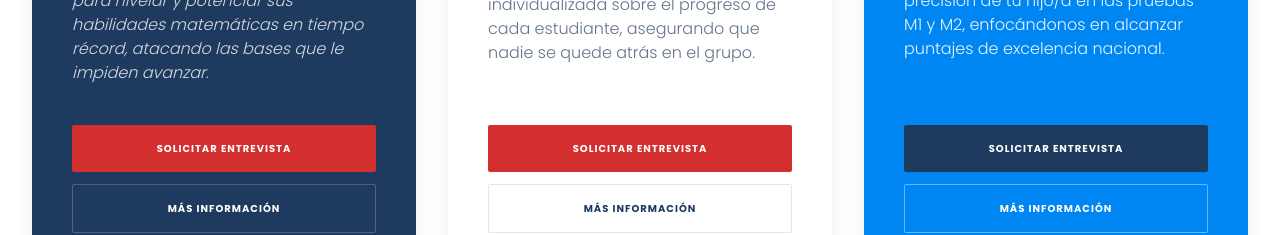
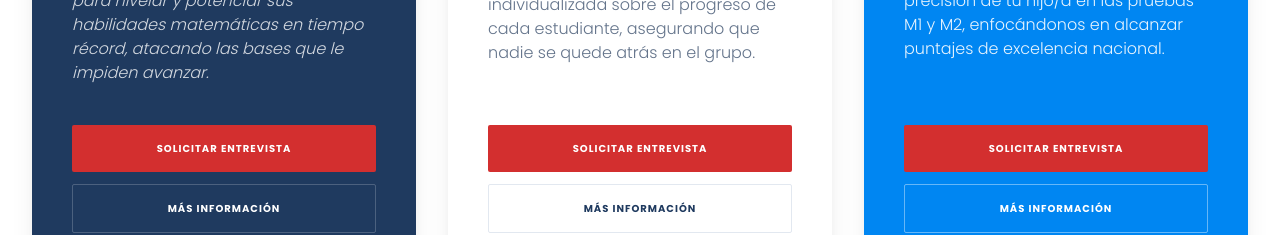
Before and after one commit to Andy-Montes/erikalaprofedemate, a React (Vite) app: page / in a window 1280 px wide. Shown: the part 2160-2395 px from the top of the page. Built offline with nearby package versions, Linux system fonts and the light colour scheme.

Commit message:
Update Programs.tsx
cambuo colores

```diff
--- a/components/Programs.tsx
+++ b/components/Programs.tsx
@@ -56,7 +56,7 @@ const Programs: React.FC<ProgramsProps> = ({ onOpenModal }) => {
               Estrategia pura dictada por mí. Aplico técnicas avanzadas de resolución para optimizar el tiempo y la precisión de tu hijo/a en las pruebas M1 y M2, enfocándonos en alcanzar puntajes de excelencia nacional.
             </p>
             <div className="mt-auto space-y-3">
-              <button onClick={() => onOpenModal(interviewUrl)} className="block w-full text-center bg-[#1F3A5F] text-white font-bold text-[10px] uppercase tracking-widest py-4 rounded-sm hover:bg-slate-800 transition-all">Solicitar Entrevista</button>
+              <button onClick={() => onOpenModal(interviewUrl)} className="block w-full text-center bg-brandRed text-white font-bold text-[10px] uppercase tracking-widest py-4 rounded-sm hover:bg-slate-800 transition-all">Solicitar Entrevista</button>
               <button onClick={() => onOpenModal(infoUrl)} className="block w-full text-center border border-white/40 text-white font-bold text-[10px] uppercase tracking-widest py-4 rounded-sm hover:bg-white hover:text-brandRed transition-all">Más información</button>
             </div>
           </div>
```
